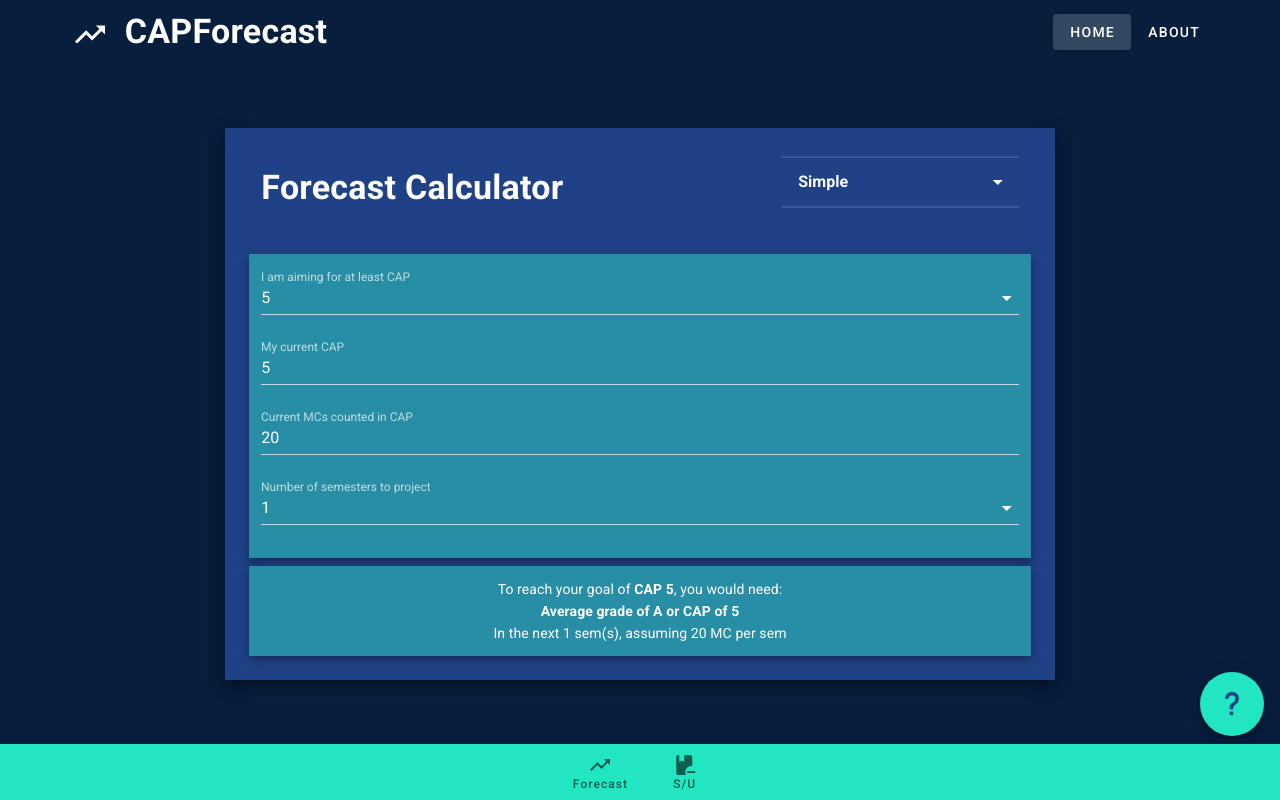
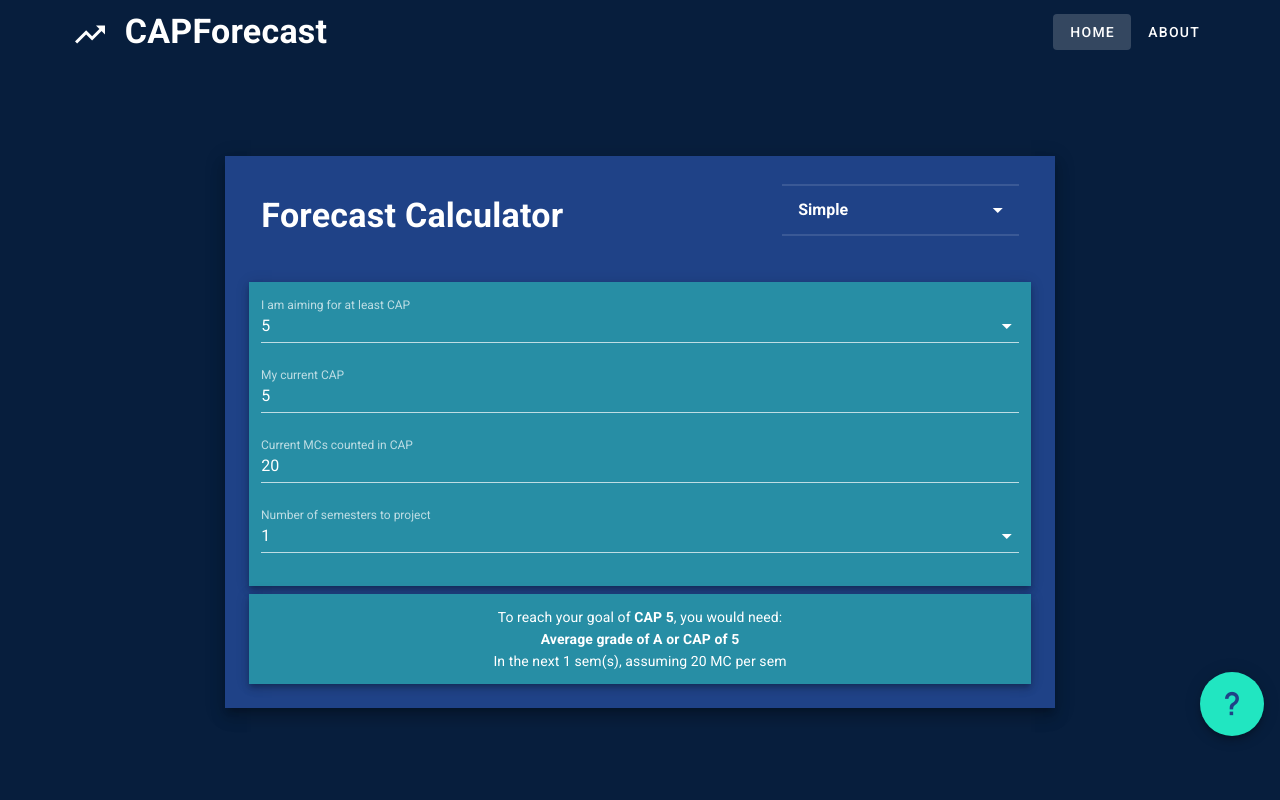
Before and after one commit to nhzaci/CAPForecast, a Vue app: page / in a window 1280 px wide. Built offline with nearby package versions, Linux system fonts and the light colour scheme.

Commit message:
Removed bot nav

```diff
--- a/src/App.vue
+++ b/src/App.vue
@@ -22,7 +22,6 @@
       <HelpModal />
     </v-content>
 
-    <BotNav />
 
   </v-app>
 </template>
@@ -30,7 +29,6 @@
 <script>
 import { mapMutations } from 'vuex'
 
-import BotNav from '@/components/BotNav'
 import HelpModal from '@/components/HelpModal'
 import NavBar from '@/components/NavBar'
 
@@ -41,7 +39,6 @@ export default {
     titleTemplate: '%s | CAPForecast'
   },
   components: {
-    BotNav,
     HelpModal,
     NavBar
   },
--- a/src/components/BotNav.vue
+++ b/src/components/BotNav.vue
@@ -1,6 +1,7 @@
 <template>
   <v-bottom-navigation
     class="contrast"
+    value="true"
     app
   >
     <v-btn>
@@ -21,9 +22,4 @@ export default {
 </script>
 
 <style lang="scss" scoped>
-.v-btn {
-  .span {
-
-  }
-}
 </style>
```
